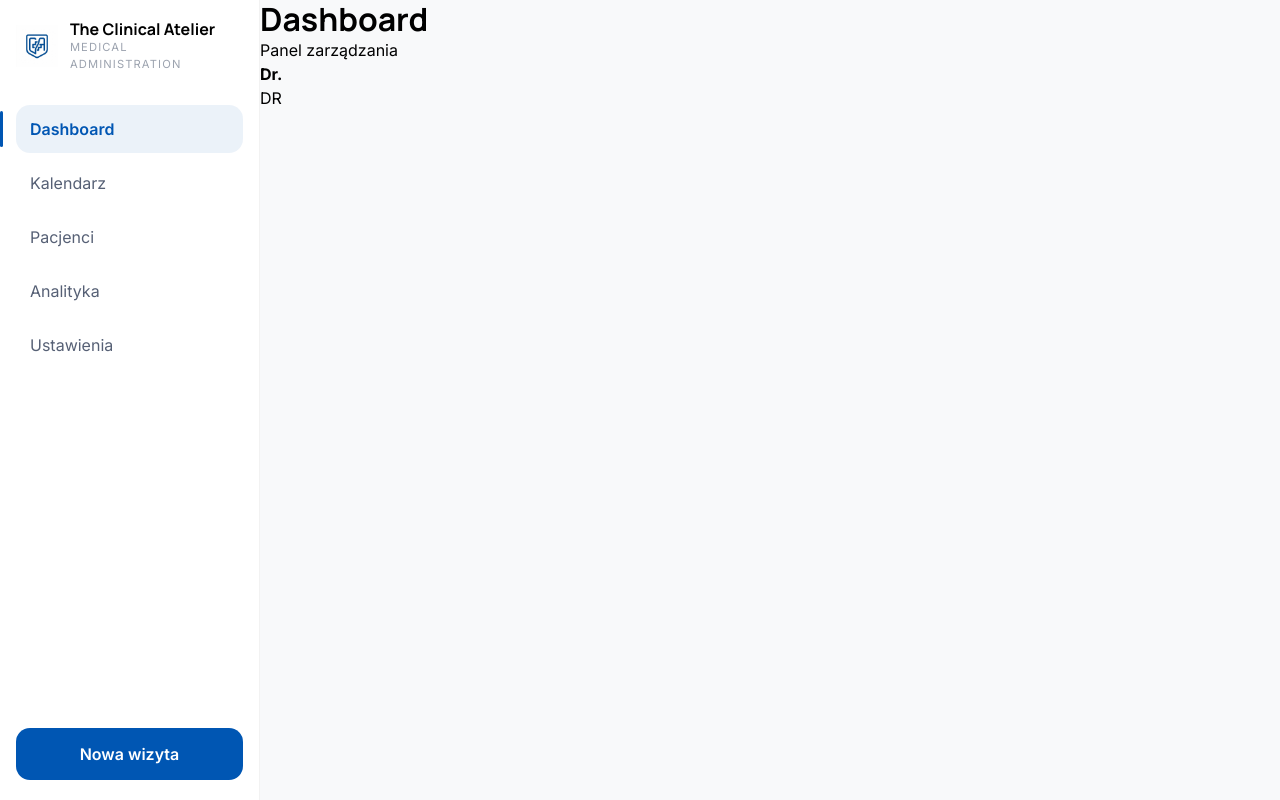
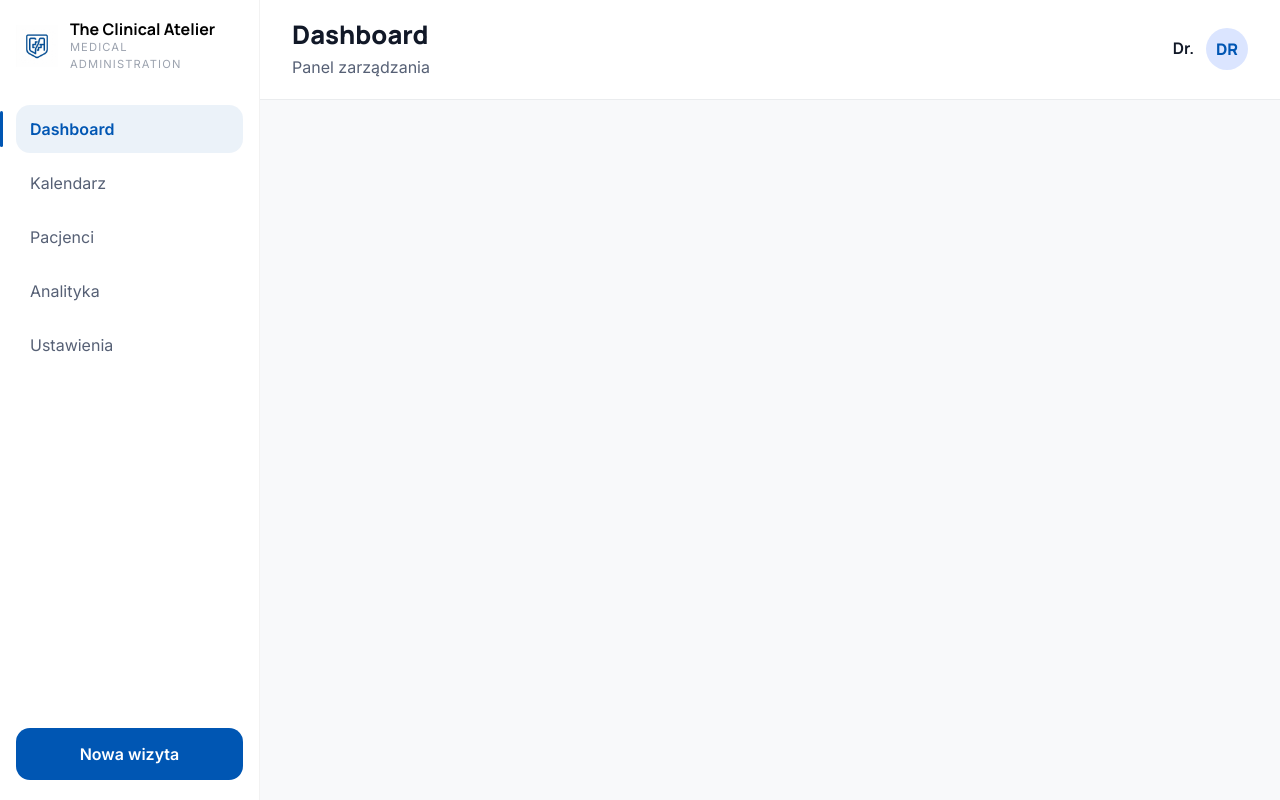
Before and after one commit to kacpi95/clinic-management-system, a React (Vite) app in the folder frontend/: page /dashboard in a window 1280 px wide. Built offline with nearby package versions, Linux system fonts and the light colour scheme; sample sign-in values are in the browser's storage.

Commit message:
style: add styles for Header component

```diff
--- a/frontend/src/components/Header/Header.module.scss
+++ b/frontend/src/components/Header/Header.module.scss
@@ -0,0 +1,100 @@
+@use '../../styles/variables' as *;
+
+.wrapper {
+  width: 100%;
+  min-height: 76px;
+  padding: 16px;
+  display: flex;
+  align-items: center;
+  justify-content: space-between;
+  gap: 16px;
+  background: $surface-bg-alt;
+  border-bottom: 1px solid rgba(86, 96, 117, 0.12);
+}
+
+.leftSection {
+  min-width: 0;
+}
+
+.title {
+  margin: 0;
+  font-family: $text-headline;
+  font-size: 1.4rem;
+  font-weight: 800;
+  color: $text-default;
+}
+
+.description {
+  display: none;
+  margin: 4px 0 0;
+  font-family: $text-body;
+  font-size: 1rem;
+  color: $secondary;
+}
+
+.rightSection {
+  display: flex;
+  align-items: center;
+  gap: 12px;
+  flex-shrink: 0;
+}
+
+.userInfo {
+  display: none;
+  text-align: right;
+}
+
+.name {
+  display: block;
+  font-family: $text-headline;
+  font-size: 1rem;
+  color: $text-default;
+}
+
+.specialization {
+  display: block;
+  margin-top: 2px;
+  font-family: $text-body;
+  font-size: 0.8rem;
+  color: $secondary;
+}
+
+.avatar {
+  display: flex;
+  align-items: center;
+  justify-content: center;
+  width: 42px;
+  height: 42px;
+  border-radius: 50%;
+  font-size: 1rem;
+  font-weight: 800;
+  color: $primary;
+  text-transform: uppercase;
+  background: $logo-bg;
+  font-family: $text-headline;
+}
+
+@media (min-width: 768px) {
+  .wrapper {
+    padding: 18px 28px;
+  }
+
+  .title {
+    font-size: 1.6rem;
+  }
+
+  .description {
+    display: block;
+  }
+
+  .userInfo {
+    display: block;
+  }
+}
+
+@media (min-width: 1024px) {
+  .wrapper {
+    min-height: 90px;
+    padding: 20px 32px;
+  }
+}
```
